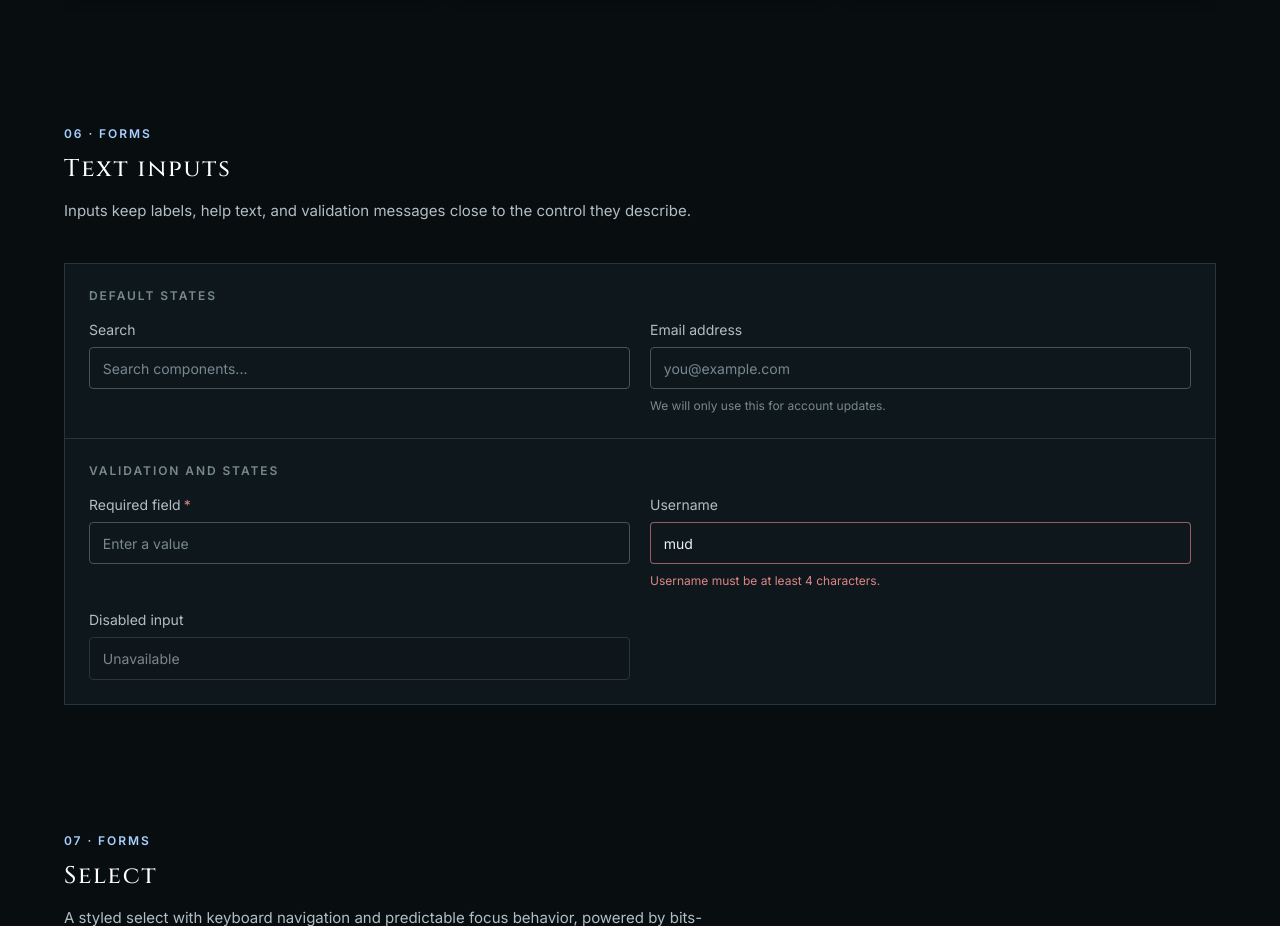
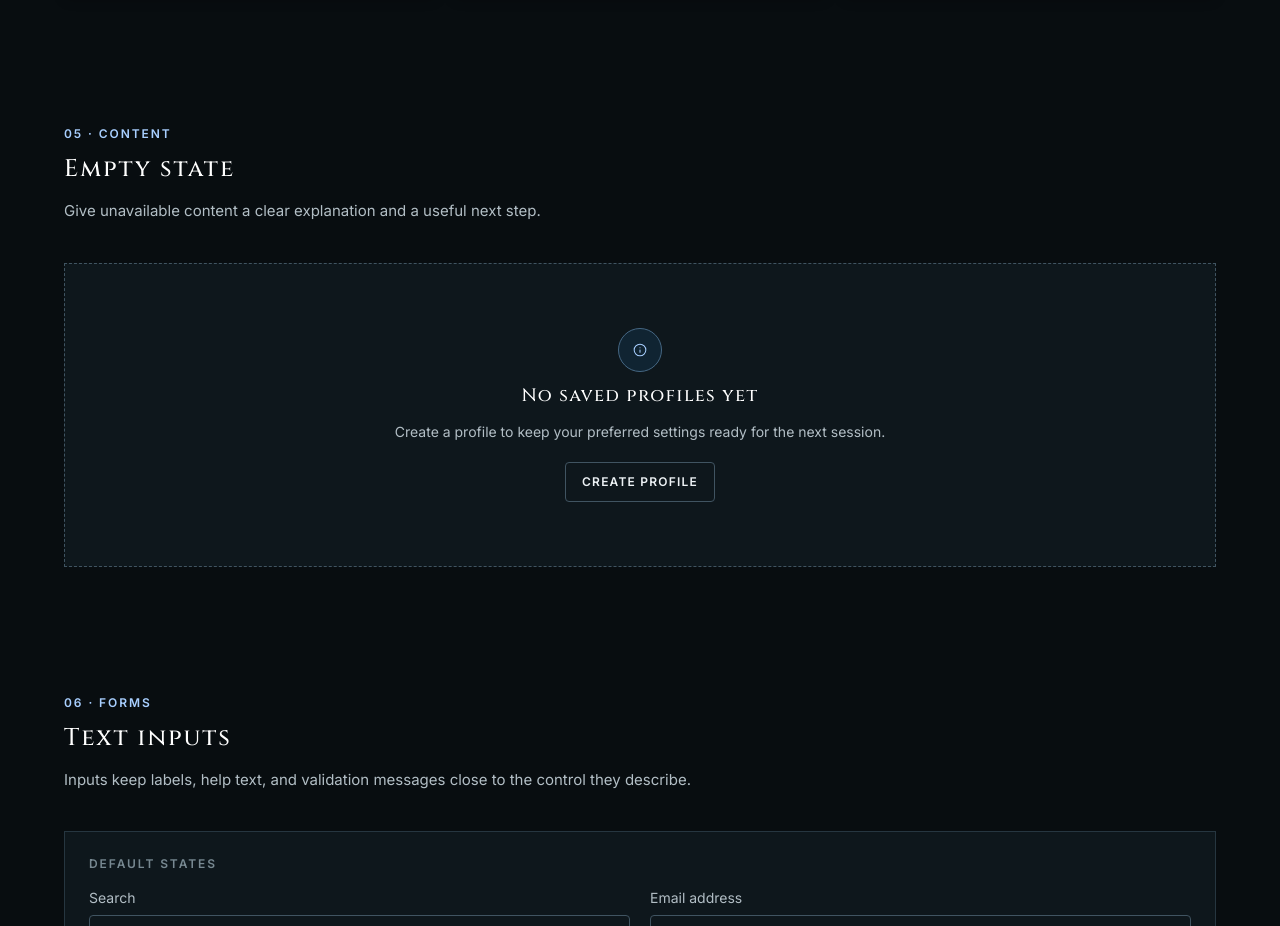
Before and after one commit to MonoPT/mudcrab-website, a SvelteKit app: page /components in a window 1280 px wide. Shown: the part 3161-4087 px from the top of the page. Built offline with nearby package versions, Linux system fonts and the light colour scheme.

Commit message:
empty state

```diff
--- /dev/null
+++ b/src/components/EmptyState.svelte
@@ -0,0 +1,54 @@
+<script lang="ts">
+	import type { Snippet } from 'svelte';
+
+	let {
+		icon,
+		title,
+		description,
+		action
+	}: {
+		icon?: Snippet;
+		title: string;
+		description?: string;
+		action?: Snippet;
+	} = $props();
+</script>
+
+<div class="empty-state">
+	{#if icon}<div class="empty-icon" aria-hidden="true">{@render icon()}</div>{/if}
+	<h3>{title}</h3>
+	{#if description}<p>{description}</p>{/if}
+	{#if action}<div class="empty-action">{@render action()}</div>{/if}
+</div>
+
+<style>
+	.empty-state {
+		display: grid;
+		justify-items: center;
+		gap: 0.85rem;
+		padding: clamp(2rem, 6vw, 4rem) 1.5rem;
+		border: 1px dashed var(--color-border-strong);
+		background: var(--color-surface);
+		text-align: center;
+	}
+	.empty-icon {
+		display: grid;
+		width: 2.75rem;
+		height: 2.75rem;
+		place-items: center;
+		border: 1px solid var(--color-accent-muted);
+		border-radius: 50%;
+		background: var(--color-info-surface);
+		color: var(--color-accent);
+	}
+	.empty-state h3 {
+		font-size: var(--text-lg);
+	}
+	.empty-state p {
+		max-width: 38rem;
+		font-size: var(--text-sm);
+	}
+	.empty-action {
+		margin-top: 0.35rem;
+	}
+</style>
--- a/src/routes/components/+page.svelte
+++ b/src/routes/components/+page.svelte
@@ -19,6 +19,7 @@
 	import BrandMark from '../../components/BrandMark.svelte';
 	import SectionHeader from '../../components/SectionHeader.svelte';
 	import Divider from '../../components/Divider.svelte';
+		import EmptyState from '../../components/EmptyState.svelte';
 
 	let searchValue = $state('');
 	let category = $state<string | undefined>(undefined);
@@ -326,6 +327,24 @@ if (profile.ready) {
 					image="https://picsum.photos/seed/mudcrab-gallery/800/450"
 				/>
 			</div>
+		</section>
+
+		<section class="section" aria-labelledby="empty-state-heading">
+			<div class="section-heading">
+				<p class="eyebrow">05 · Content</p>
+				<h2 id="empty-state-heading">Empty state</h2>
+				<p>Give unavailable content a clear explanation and a useful next step.</p>
+			</div>
+
+			<EmptyState
+				icon={infoIcon}
+				title="No saved profiles yet"
+				description="Create a profile to keep your preferred settings ready for the next session."
+			>
+				{#snippet action()}
+					<Button variant="secondary">Create profile</Button>
+				{/snippet}
+			</EmptyState>
 		</section>
 
 		<section class="section" aria-labelledby="inputs-heading">
```
